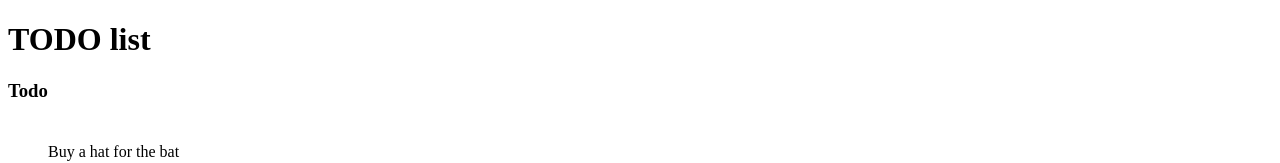
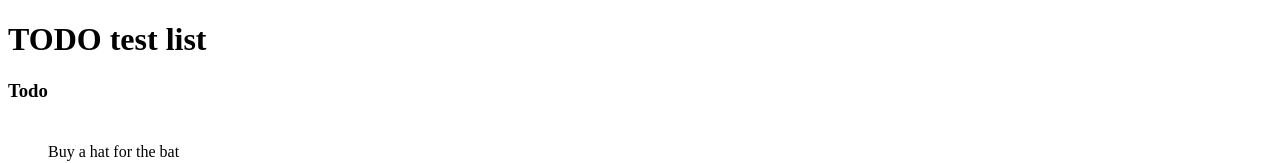
Before and after one commit to Masumadu/git_github_tutorial, a plain HTML site: page index.html in a window 1280 px wide. Shown: the top 163 px of the page. Drawn offline with Linux system fonts and the light colour scheme.

Commit message:
pull request testing

```diff
--- a/index.html
+++ b/index.html
@@ -39,7 +39,7 @@
 </style>
 </head>
 <body>
-<h1>TODO list</h1>
+<h1>TODO test list</h1>
 <h3>Todo</h3>
 <ul>
 <li>Buy a hat for the bat</li>
```
